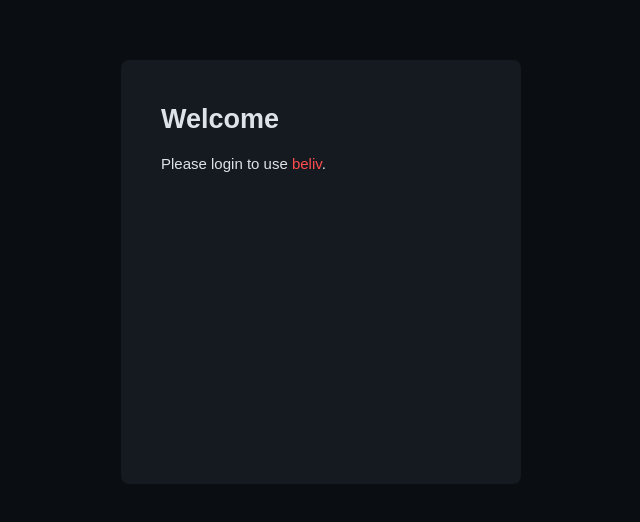
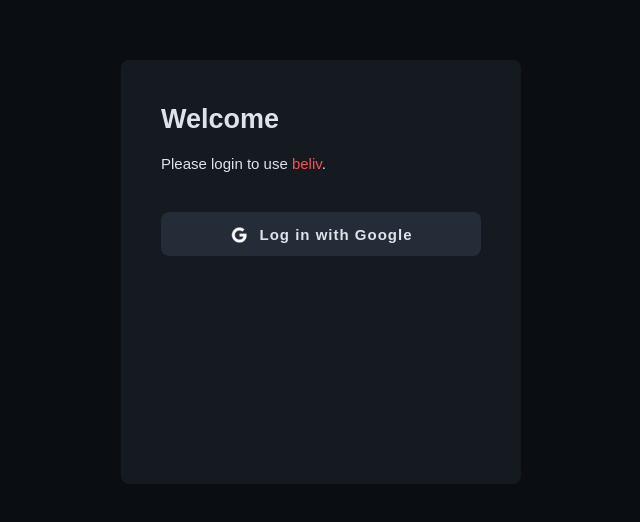
Before and after one commit to ninjaasmoke/belivN, a Next.js app: page /login in a window 1280 px wide. Shown: the part 128-650 px from the top of the page, without its empty margins (319-959 px from the left). Built offline with nearby package versions, Linux system fonts and the light colour scheme.

Commit message:
added google signin

```diff
--- a/package.json
+++ b/package.json
@@ -10,6 +10,7 @@
   "dependencies": {
     "next": "10.2.3",
     "react": "17.0.2",
-    "react-dom": "17.0.2"
+    "react-dom": "17.0.2",
+    "react-google-login": "^5.2.2"
   }
 }
--- a/pages/login.js
+++ b/pages/login.js
@@ -1,4 +1,5 @@
 import styles from '../styles/Login.module.css'
+import { GoogleLogin } from 'react-google-login';
 
 export default function Login() {
     return (
@@ -8,6 +9,18 @@
                 <p className={styles.desc}>
                     Please login to use <span>beliv</span>.
                 </p>
+                <GoogleLogin
+                    clientId="422317457275-32trbdq50ku5hu36qr13b0oa9tb0cs8o.apps.googleusercontent.com"
+                    onSuccess={(resp) => { console.log(resp) }}
+                    onFailure={(resp) => { console.log(resp) }}
+                    cookiePolicy="single_host_origin"
+                    isSignedIn={true}
+                    render={renderProps => (
+                        <button onClick={renderProps.onClick} disabled={renderProps.disabled} className={styles.loginB}>
+                            <img src="./images/g_icon.png" alt="Google Icon" className={styles.loginI} /> Log in with Google
+                        </button>
+                    )}
+                />
             </div>
         </div>
     )
--- a/styles/Login.module.css
+++ b/styles/Login.module.css
@@ -32,9 +32,43 @@
     color: var(--accent);
 }
 
-@media (max-width: 400px) {
+.loginB {
+    padding: 12px;
+    width: 100%;
+    cursor: pointer;
+    background-color: var(--ter);
+    border: none;
+    outline: none;
+    color: var(--color);
+    font-family: inherit;
+    font-weight: 700;
+    font-size: 15px;
+    border-radius: 8px;
+    letter-spacing: 1px;
+    margin: 40px 0;
+    display: flex;
+    justify-content: center;
+    align-items: center;
+}
+
+.loginB:hover {
+    background-color: var(--terHov);
+}
+
+.loginI {
+    height: 18px;
+    width: 18px;
+    margin-right: 12px;
+    margin-top: 2px;
+}
+
+@media (max-width: 420px) {
+    .container {
+        padding: 0;
+    }
     .login {
         width: 100%;
-        border-radius: 0;
+        border-radius: 0px;
+        min-height: fit-content;
     }
 }
--- a/styles/globals.css
+++ b/styles/globals.css
@@ -5,6 +5,8 @@
   --color: #DEE3E9;
   --sec: #151A20;
   --secCol: #5F718C;
+  --ter: #242C37;
+  --terHov: #343C47;
 }
 
 html,
```
Also changed, not shown: public/images/g_icon.png (added), 1 other file (tests, documents, lock files or other folders).
